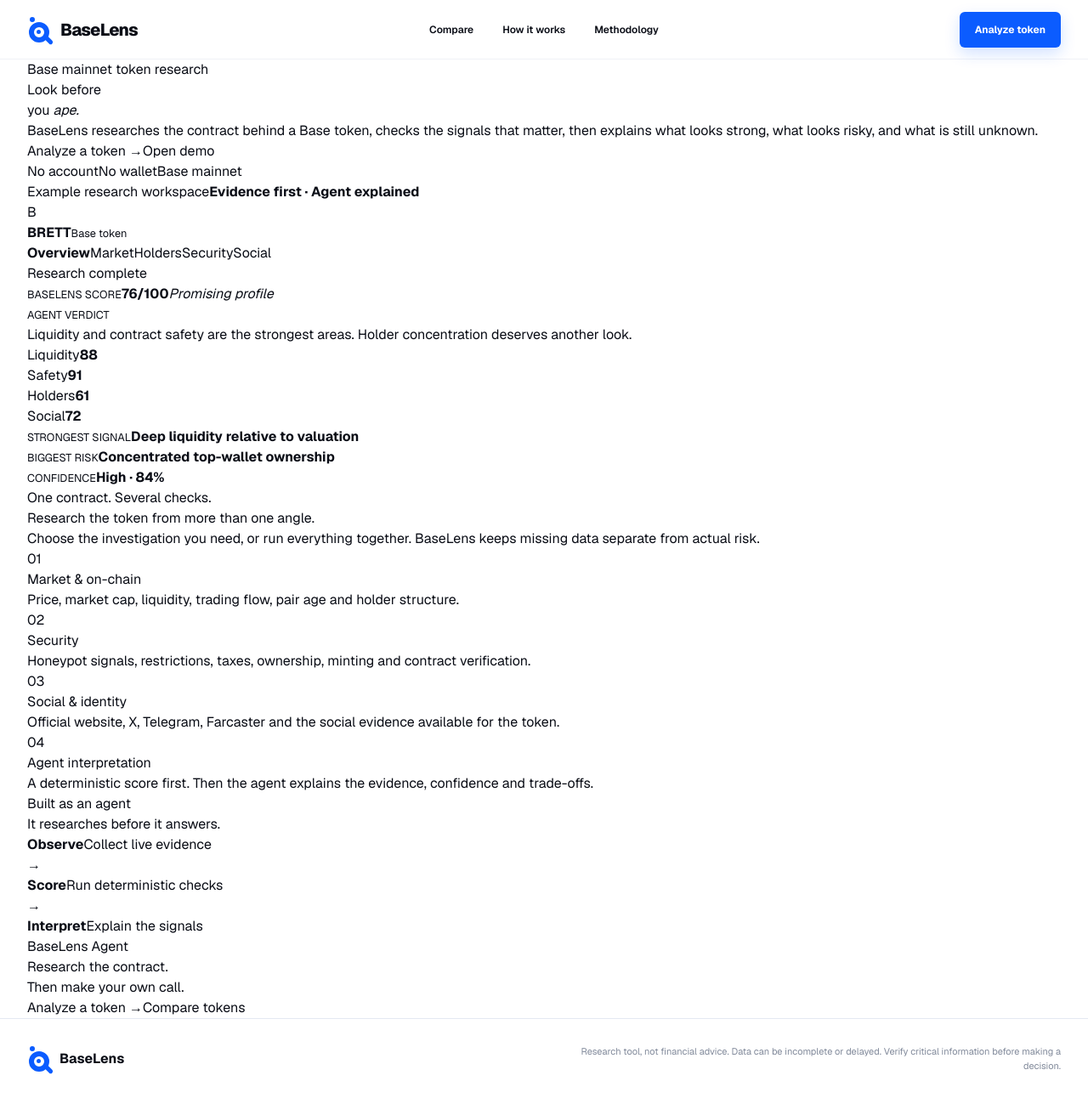
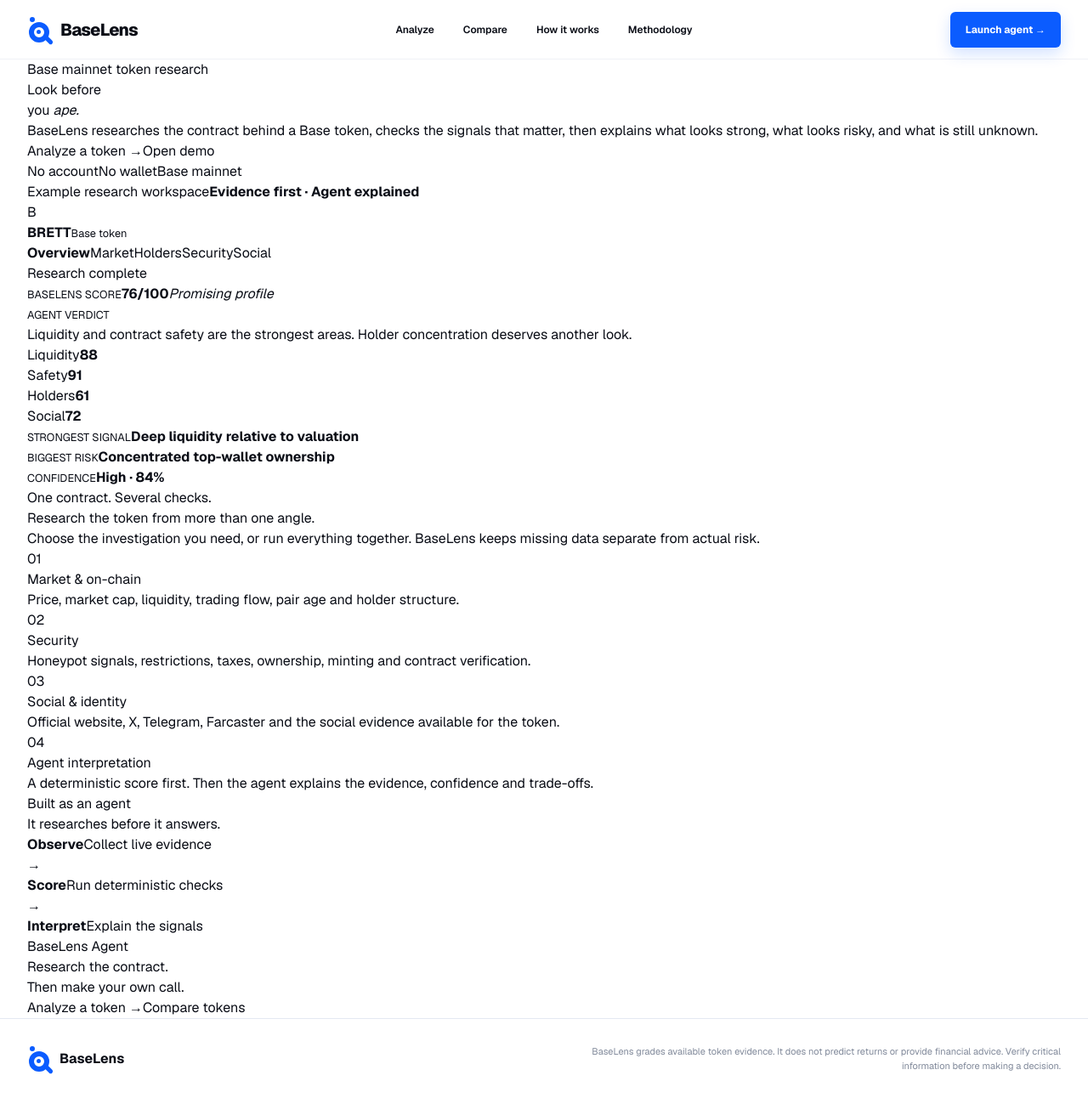
Before and after one commit to fawazfff/Baselens, a Next.js app: page / in a window 1280 px wide. Shown: the whole page at 85% size. Built offline with nearby package versions, Linux system fonts and the light colour scheme.

Commit message:
Update navigation for agent workflow

```diff
--- a/src/components/Nav.tsx
+++ b/src/components/Nav.tsx
@@ -1,13 +1,7 @@
 import Link from "next/link";
 
 function BrandMark() {
-  return (
-    <span className="brand-mark" aria-hidden="true">
-      <span className="brand-mark-dot" />
-      <span className="brand-mark-ring"><i /></span>
-      <span className="brand-mark-handle" />
-    </span>
-  );
+  return <span className="brand-mark" aria-hidden="true"><span className="brand-mark-dot" /><span className="brand-mark-ring"><i /></span><span className="brand-mark-handle" /></span>;
 }
 
 export function Nav() {
@@ -15,18 +9,9 @@ export function Nav() {
     <header className="site-header">
       <div className="shell">
         <nav className="nav" aria-label="Primary navigation">
-          <Link href="/" className="brand link" aria-label="BaseLens home">
-            <BrandMark />
-            <span>BaseLens</span>
-          </Link>
-          <div className="navlinks">
-            <Link href="/compare">Compare</Link>
-            <Link href="/how-it-works">How it works</Link>
-            <Link href="/methodology">Methodology</Link>
-          </div>
-          <a href="/#analyze" className="nav-action link">
-            Analyze token
-          </a>
+          <Link href="/" className="brand link" aria-label="BaseLens home"><BrandMark /><span>BaseLens</span></Link>
+          <div className="navlinks"><Link href="/analyze">Analyze</Link><Link href="/compare">Compare</Link><Link href="/how-it-works">How it works</Link><Link href="/methodology">Methodology</Link></div>
+          <Link href="/analyze" className="nav-action link">Launch agent <span>→</span></Link>
         </nav>
       </div>
     </header>
@@ -38,10 +23,7 @@ export function Footer() {
     <footer className="footer">
       <div className="shell footer-inner">
         <div className="footer-brand"><BrandMark /><b>BaseLens</b></div>
-        <p>
-          Research tool, not financial advice. Data can be incomplete or delayed.
-          Verify critical information before making a decision.
-        </p>
+        <p>BaseLens grades available token evidence. It does not predict returns or provide financial advice. Verify critical information before making a decision.</p>
       </div>
     </footer>
   );
```
